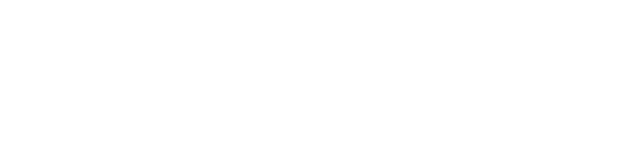
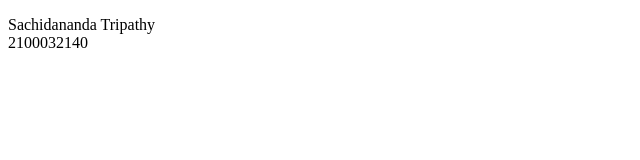
Before and after one commit to srk7950/SACHIDANANDA-TRIPATHY, a plain HTML site: page index.html in a window 1280 px wide. Shown: the whole page, without its empty margins (0-640 px from the left). Drawn offline with Linux system fonts and the light colour scheme.

Commit message:
adding my name and id

```diff
--- a/index.html
+++ b/index.html
@@ -7,7 +7,7 @@
     <title>Basic web</title>
 </head>
 <body>
-
+	<p>Sachidananda Tripathy<br>2100032140</p>
 
 </body>
 </html>
```
